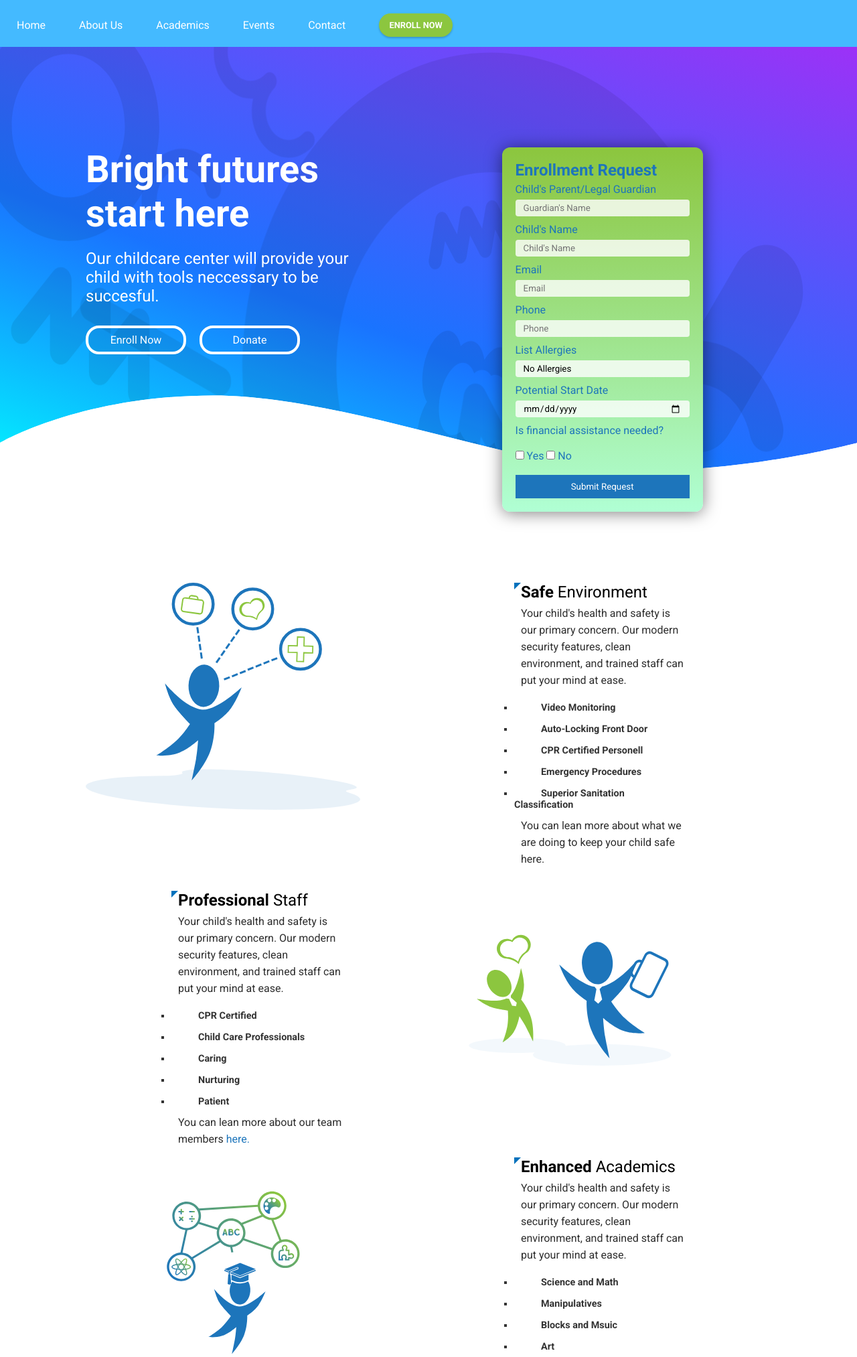
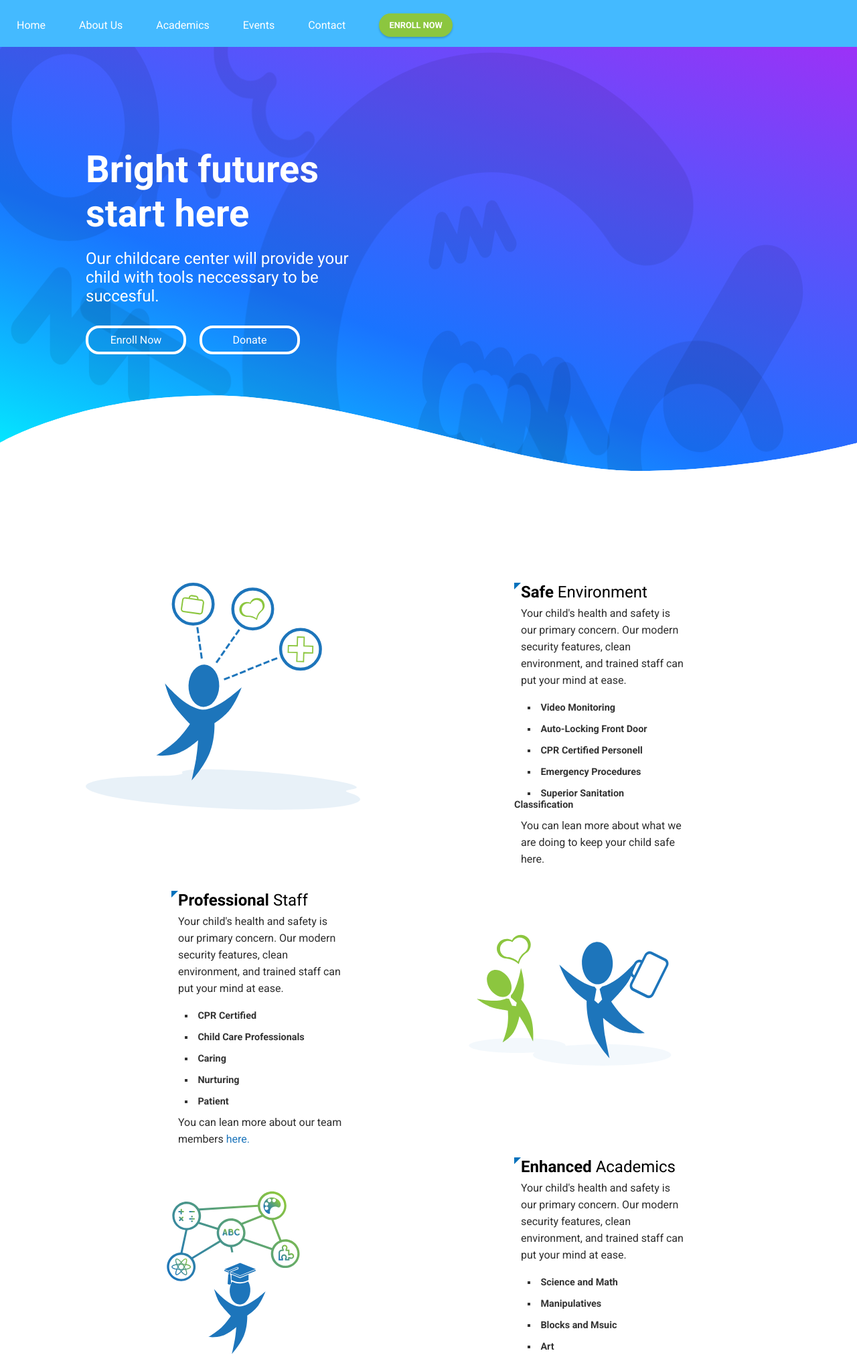
Before and after one commit to CALauer/KinderMission, a PHP site: page /view/index in a window 1280 px wide. Shown: the top 2026 px of the page at 67% size. Run offline with PHP 8.4, Linux system fonts and the light colour scheme.

Commit message:
Upodate Layout
Change layout of landing page, updated form.

```diff
--- a/css/global.css
+++ b/css/global.css
@@ -44,6 +44,9 @@
 body {
   background: var(--white);
 }
+a {
+  color: var(--blue);
+}
 p {
   font-size: var(--text-size-normal)
 }
@@ -63,7 +66,8 @@ p {
   font-weight: bold;
   color: rgba(0, 0, 0, 0.8);
   list-style-type: square;
-  text-indent: 40px;
+  list-style-position: inside;
+  text-indent: 20px;
   padding-bottom: 10px;
   font-size: var(--text-size-small);
 
@@ -207,6 +211,23 @@ main {
   margin: auto;
   width: 100%;
   padding-top: 150px;
+  padding-bottom: 150px;
+  width: var(--content-width-desktop);
+}
+.enrollment-page {
+  display: grid;
+  margin: auto;
+  width: 100%;
+  padding-top: 150px;
+  background: rgb(100,255,167);
+  background: linear-gradient(270deg, rgba(100,255,167,1) 3%, rgba(0,69,255,1) 100%);
+  padding-bottom: 150px;
+}
+.enrollment-page-interior {
+  display: grid;
+  margin: auto;
+  width: 100%;
+  padding-top: 50px;
   padding-bottom: 150px;
   width: var(--content-width-desktop);
 }
@@ -365,13 +386,11 @@ footer {
   border-radius: none;
   padding: 5px;
 }
+
 .enrollment-form-index {
   min-width: 250px;
-  max-width: 300px;
+  max-width: 400px;
   margin: 0;
-  background: rgb(176,251,255);
-  background: linear-gradient(360deg, rgb(176, 255, 212) 0%, rgba(140,198,63,1) 99%);
-  box-shadow: 0px 2px 25px rgba(0, 0, 0, 0.5);
   padding: 20px;
   margin-bottom: 50px;
   border-radius: 12px;
@@ -385,29 +404,36 @@ footer {
 .enrollment-form-index input[type='date'],
 .enrollment-form-index input[type='password'],
 .enrollment-form-index input[type='email'] {
+  min-width: 220px;
   width: 100%;
-  padding: 12px;
+  padding: 22px;
   border: none;
   border-radius: 4px;
   box-sizing: border-box;
   margin-top: 6px;
   margin-bottom: 10px;
   resize: vertical;
-  background: rgba(255, 255, 255, 0.8);
-  height: 25px;
+  font-size: var(--text-size-normal);
+  background: rgba(255, 255, 255, 1);
+  height: 55px;
+}
+.enroll-img {
+  width: 40%;
+  padding: 20px;
+
 }
 .submit-btn {
   width: 100%;
-  height: 35px;
+  height: 55px;
   background-color: var(--blue);
   color: white;
   outline: none;
   border: none;
+  border-radius: 4px;
+  font-size: var(--text-size-normal);
 }
 .submit-btn:hover {
-  width: 100%;
-  height: 35px;
-  background-color: var(--blue);
+  background-color: var(--green);
   outline: none;
   border: none;
 }
--- a/view/about.php
+++ b/view/about.php
@@ -85,7 +85,7 @@ require "../includes/header.php";
                     <p class="p-style-one">We are proud partners with the Gilford COunty Partnerships for Children. We are currently open to new partnerships within the community. Become a partner today!
         </p>
             <ul>
-            <li><a href="#">Gilford County Partnership for Children</a></li>
+            <li><a href="https://www.guilfordchildren.org/">Gilford County Partnership for Children</a></li>
             </ul>
             </div>
             <div></div>
--- a/view/index.php
+++ b/view/index.php
@@ -248,54 +248,7 @@ require "../includes/header.php";
 				<li><a href="../view/enrollment.php" class="btn-style-one">Donate</a></li>
 				</ul>
 			</div>
-			<div class="column justify-right" id="index-form">
-			<form class="enrollment-form-index" action="../includes/enroll.php" method="post">
-					<h4 class="white">Enrollment Request</h4>
-			<?php
-				if (isset($_GET['error'])) {
-						if ($_GET['error'] == "emptyFields") {
-							echo '<p class="helper">Please fill in all fields</p>';
-						}
-						else if ($_GET['error'] == "invalidEmail"){
-							echo '<p class="helper">Please enter a valid email address</p>';
-						}
-						else if ($_GET['error'] == "invalidPhone"){
-							echo '<p class="helper">Please enter a valid phone number</p>';
-						}
-						else if ($_GET['error'] == "invalidFather"){
-							echo '<p class="helper">Please enter a valid fathers name</p>';
-						}
-						else if ($_GET['error'] == "invalidMother"){
-							echo '<p class="helper">Please enter a valid mothers name</p>';
-						}
-						else if ($_GET['error'] == "invalidChild"){
-							echo '<p class="helper">Please enter a valid childs name</p>';
-						}
-					else if ($_GET['error'] == "Success"){
-						echo '<p class="helper_suc">You have successfully sent an enrollment request</p>';
-						}
-					}
-			?>
-				<label>Child's Parent/Legal Guardian</label>
-				<input type="text" placeholder="Guardian's Name" name="guardian">
-				<label>Child's Name</label>
-				<input type="text" placeholder="Child's Name" name="child">
-				<label>Email</label>
-				<input type="text" placeholder="Email" name="email">
-				<label>Phone</label>
-				<input type="tel" placeholder="Phone" name="phone">
-				<label>List Allergies</label>
-				<input type="text" name="allergies" value="No Allergies" value="No Allergies">
-				<label for="">Potential Start Date</label>
-				<input type="date" placeholder="Potential Start Date" name="startDate">
-				<label>Is financial assistance needed?</label> <br /><br />
-				<input type="checkbox" value="Yes" name="financial">
-				<label>Yes</label>
-				<input type="checkbox" value="No" name="financial">
-				<label>No</label> <br /> <br />
-				<input type="submit" class="submit-btn" value="Submit Request">
-				</form>
-			</div>
+
 		</div>
 	</section>
 	<section class="features-section ">
@@ -373,7 +326,7 @@ require "../includes/header.php";
 			<div class="column-style-three">
 
 				<h4 class="title-style-two">Scholarship <span class="bold">Opportunities</span> </h4>
-				<p class="p-style-one"><span class="blue">KinderMission Foundation</span> works in conjunction with
+				<p class="p-style-one"><a href="https://www.kindermissionfoundation.org/">KinderMission Foundation</a> works in conjunction with
 					KinderMission Academy. KinderMission Foundation is a non-profit organization,
 					whose mission is to foster a safe and empowering environment for children and
 					their families to excel through quality childcare. </p>
@@ -388,7 +341,7 @@ require "../includes/header.php";
 				<p class="p-style-one">We hold events for certain holidays
 					as well as other occasions.
 				</p>
-				<p class="p-style-one">View Events</p>
+				<a href="../view/events">View Events</a>
 			</div>
 		</div>
 		<div class="two-columns">
@@ -403,7 +356,7 @@ require "../includes/header.php";
 							<li class="list-style-one">Team Leaders</li>
 							<li class="list-style-one">Internships</li>
 						</ul>
-						<p class="p-style-one">View Openings</p>
+						<a href="#">View Openings</a>
 			</div>
 		</div>
 	</section>
```
Also changed, not shown: view/enrollment.php (+13 -29 lines), images/enrollform.svg (added), images/enrollform@2x.png (added).
